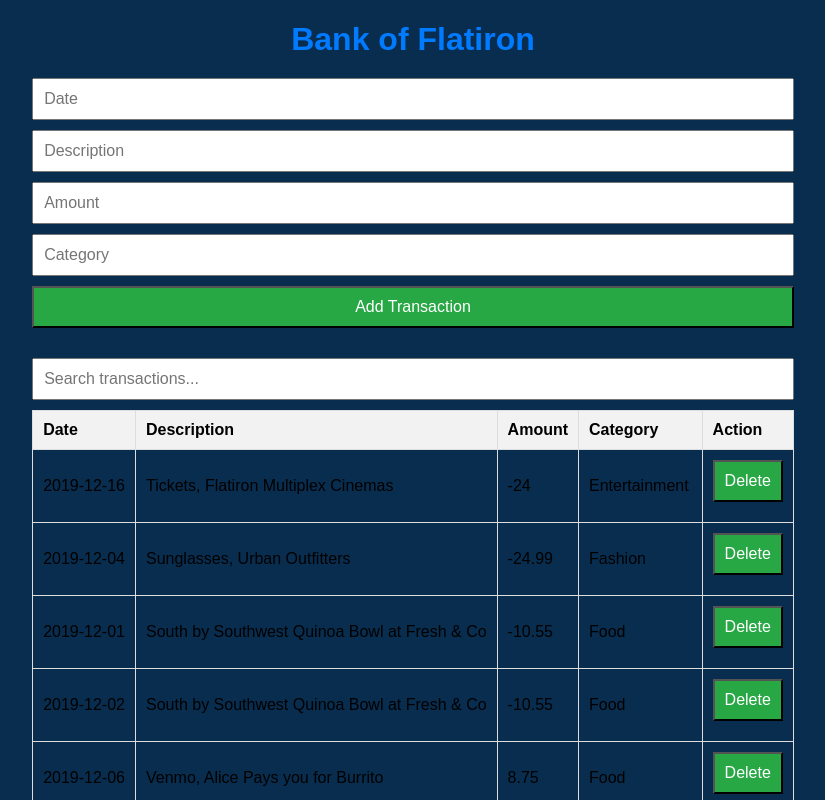
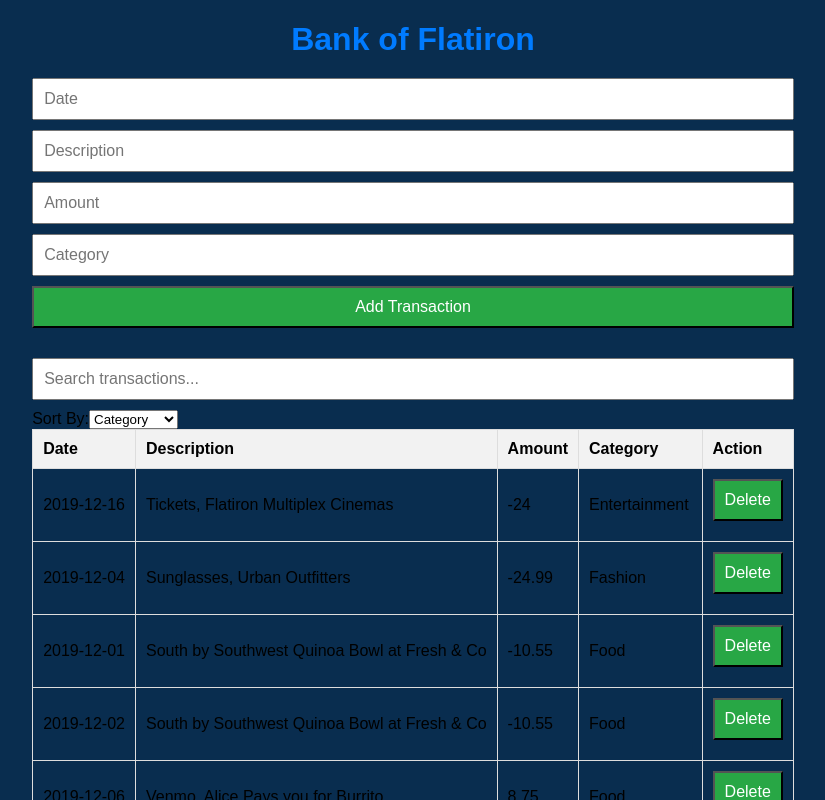
Before and after one commit to conokisekai/bank-of-flatiron, a React (Create React App) app: page / in a window 1280 px wide. Shown: the top 800 px of the page, without its empty margins (227-1052 px from the left). Built offline with nearby package versions, Linux system fonts and the light colour scheme; data requests are answered from the project's data file.

Commit message:
Implement alphabetical sorting for transactions

```diff
--- a/src/App.js
+++ b/src/App.js
@@ -6,6 +6,7 @@ import SearchBar from './SearchBar';
 const App = () => {
   const [transactions, setTransactions] = useState([]);
   const [searchTerm, setSearchTerm] = useState('');
+  const [sortBy, setSortBy] = useState('category');
 
   useEffect(() => {
     fetch('http://localhost:3000/transactions')
@@ -31,9 +32,15 @@ const App = () => {
     setSearchTerm(term);
   };
 
-  const filteredTransactions = transactions.filter((transaction) =>
-    transaction.description.toLowerCase().includes(searchTerm.toLowerCase())
-  );
+  const handleSortChange = (property) => {
+    setSortBy(property);
+  };
+
+  const filteredTransactions = transactions
+    .filter((transaction) =>
+      transaction.description.toLowerCase().includes(searchTerm.toLowerCase())
+    )
+    .sort((a, b) => a[sortBy].localeCompare(b[sortBy]));
 
   return (
     <div className="App">
@@ -42,8 +49,9 @@ const App = () => {
       <SearchBar onSearch={handleSearch} />
       <TransactionTable
         transactions={filteredTransactions}
-        sortBy="category"
+        sortBy={sortBy}
         onDelete={deleteTransaction}
+        onSortChange={handleSortChange}
       />
     </div>
   );
--- a/src/TransactionTable.js
+++ b/src/TransactionTable.js
@@ -1,11 +1,18 @@
 import React from 'react';
 
-const TransactionTable = ({ transactions, sortBy, onDelete }) => {
+const TransactionTable = ({ transactions, sortBy, onDelete, onSortChange }) => {
   const sortedTransactions = [...transactions].sort((a, b) =>
     a[sortBy].localeCompare(b[sortBy])
   );
 
   return (
+    <div>
+      <label>Sort By:</label>
+      <select value={sortBy} onChange={(e) => onSortChange(e.target.value)}>
+        <option value="description">Description</option>
+        <option value="category">Category</option>
+      </select>
+
       <table>
         <thead>
           <tr>
@@ -13,7 +20,7 @@ const TransactionTable = ({ transactions, sortBy, onDelete }) => {
             <th>Description</th>
             <th>Amount</th>
             <th>Category</th>
-          <th>Action</th> {}
+            <th>Action</th>
           </tr>
         </thead>
         <tbody>
@@ -30,6 +37,7 @@ const TransactionTable = ({ transactions, sortBy, onDelete }) => {
           ))}
         </tbody>
       </table>
+    </div>
   );
 };
 
```
Lines whose indentation alone changed are shown as unchanged.
